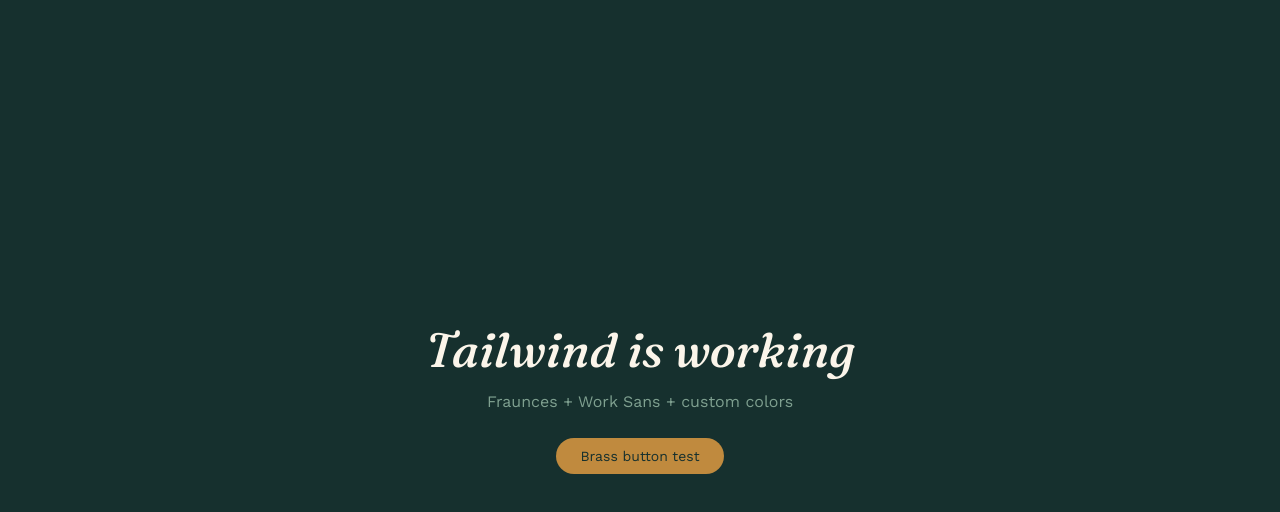
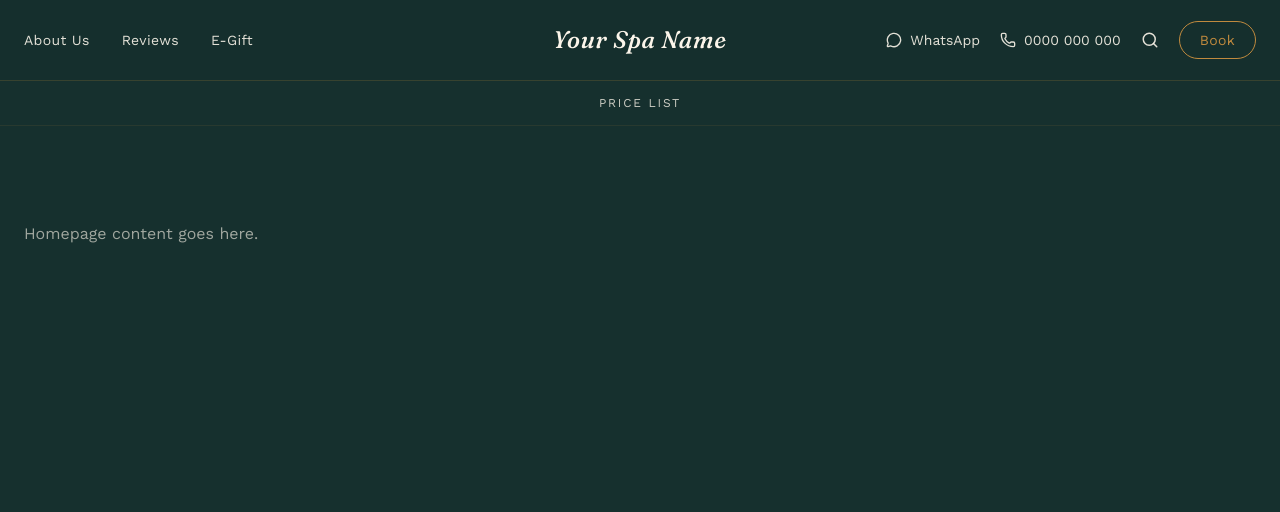
Before and after one commit to dibalicia/spa-booking-platform, a React (Vite) app in the folder frontend/: page / in a window 1280 px wide. Shown: the top 512 px of the page. Built offline with nearby package versions, Linux system fonts and the light colour scheme.

Commit message:
Add sticky header with nav, spa name, contact links, and price list bar

```diff
--- a/frontend/package.json
+++ b/frontend/package.json
@@ -10,6 +10,7 @@
     "preview": "vite preview"
   },
   "dependencies": {
+    "lucide-react": "^1.31.0",
     "react": "^19.2.8",
     "react-dom": "^19.2.8"
   },
--- a/frontend/src/App.jsx
+++ b/frontend/src/App.jsx
@@ -1,17 +1,14 @@
+import Header from "./components/Header";
+
 export default function App() {
   return (
-    <div className="min-h-screen bg-ink flex items-center justify-center">
-      <div className="text-center">
-        <p className="font-display italic text-5xl text-ivory mb-4">
-          Tailwind is working
+    <div className="min-h-screen bg-ink">
+      <Header />
+      <main className="max-w-7xl mx-auto px-6 py-24">
+        <p className="font-body text-ivory/60">
+          Homepage content goes here.
         </p>
-        <p className="font-body text-sage">
-          Fraunces + Work Sans + custom colors
-        </p>
-        <div className="mt-6 inline-block bg-brass text-ink px-6 py-2 rounded-full font-body text-sm">
-          Brass button test
-        </div>
-      </div>
+      </main>
     </div>
   );
 }
--- /dev/null
+++ b/frontend/src/components/Header.jsx
@@ -0,0 +1,48 @@
+import { Search, Phone, MessageCircle } from "lucide-react";
+
+export default function Header() {
+  return (
+    <header className="sticky top-0 z-50 font-body">
+      <div className="bg-ink/95 backdrop-blur-sm border-b border-brass/20">
+        <div className="max-w-7xl mx-auto px-6 h-20 grid grid-cols-3 items-center">
+          <nav className="flex items-center gap-8 text-sm tracking-wide text-ivory/90">
+            <a href="#about" className="hover:text-brass transition-colors">About Us</a>
+            <a href="#reviews" className="hover:text-brass transition-colors">Reviews</a>
+            <a href="#egift" className="hover:text-brass transition-colors">E-Gift</a>
+          </nav>
+
+          <div className="flex justify-center">
+            <a href="/" className="font-display italic text-2xl text-ivory tracking-wide">
+              Your Spa Name
+            </a>
+          </div>
+
+          <div className="flex items-center justify-end gap-5">
+            <a href="https://wa.me/213000000000" className="hidden lg:flex items-center gap-2 text-sm text-ivory/90 hover:text-brass transition-colors">
+              <MessageCircle size={16} />
+              WhatsApp
+            </a>
+            <a href="tel:+213000000000" className="hidden lg:flex items-center gap-2 text-sm text-ivory/90 hover:text-brass transition-colors">
+              <Phone size={16} />
+              0000 000 000
+            </a>
+            <button aria-label="Search" className="text-ivory/90 hover:text-brass transition-colors">
+              <Search size={18} />
+            </button>
+            <button className="border border-brass text-brass rounded-full px-5 py-2 text-sm tracking-wide hover:bg-brass hover:text-ink transition-colors">
+              Book
+            </button>
+          </div>
+        </div>
+      </div>
+
+      <div className="bg-ink border-b border-brass/10">
+        <div className="max-w-7xl mx-auto px-6 h-11 flex items-center justify-center">
+          <a href="#price-list" className="text-xs tracking-[0.15em] uppercase text-ivory/80 hover:text-brass transition-colors">
+            Price List
+          </a>
+        </div>
+      </div>
+    </header>
+  );
+}
```
Also changed, not shown: 1 other file (tests, documents, lock files or other folders).
